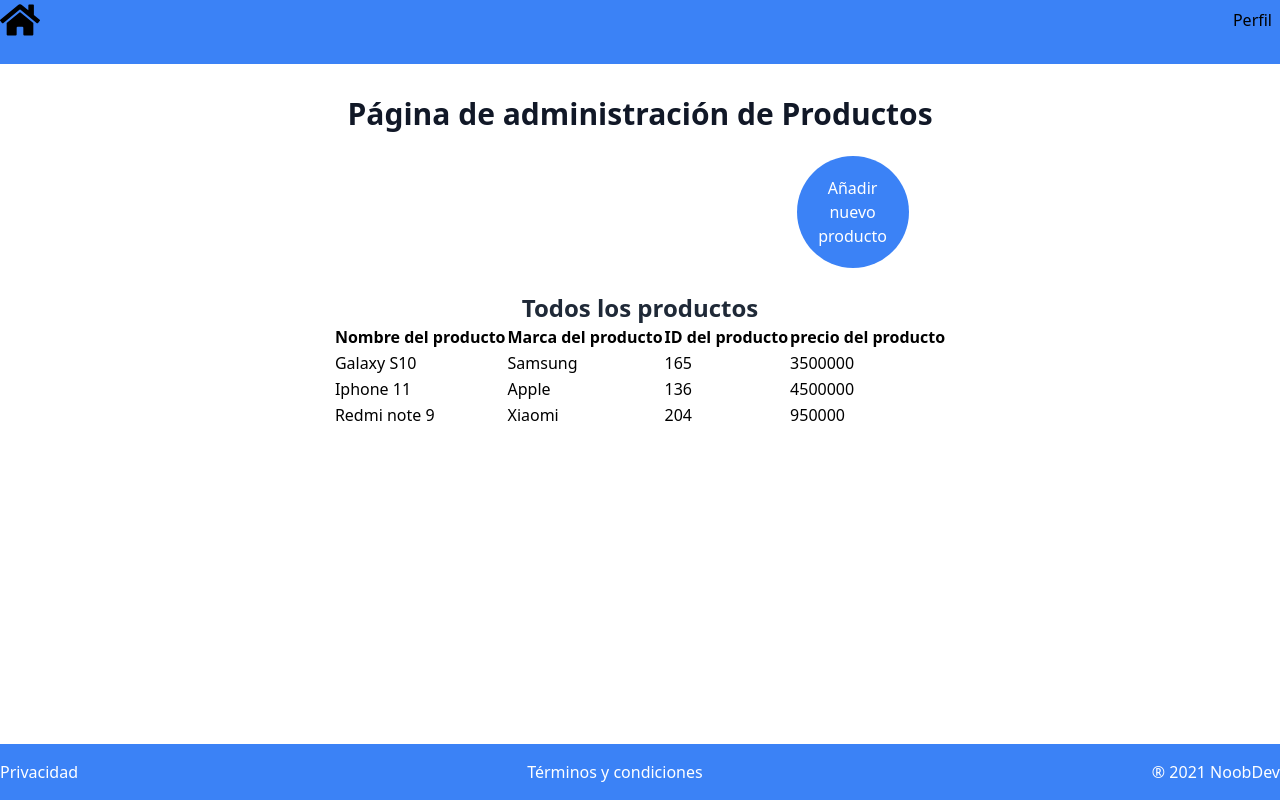
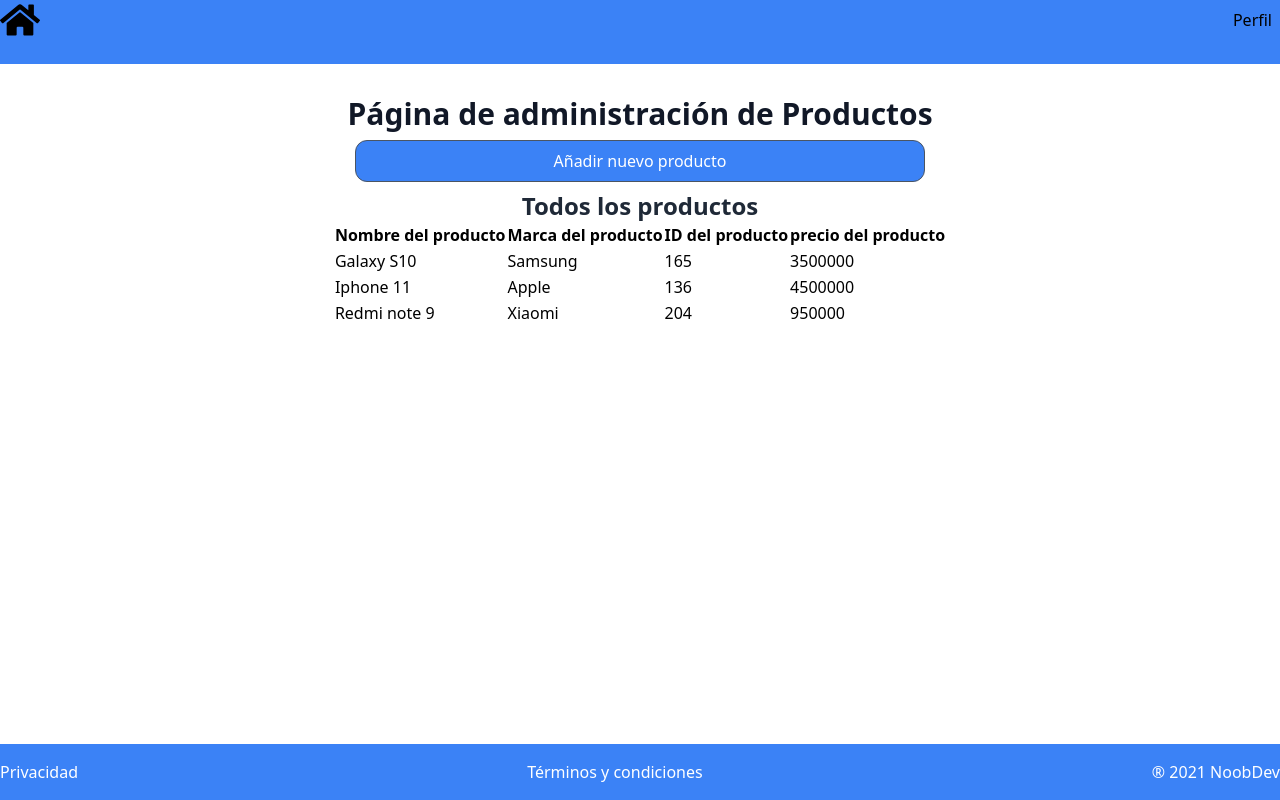
Before and after one commit to NoobDev-INC/ProyectoGestionVentas, a React (Create React App) app: page /Productos in a window 1280 px wide. Built offline with nearby package versions, Linux system fonts and the light colour scheme.

Commit message:
boton centralizado y cambio de forma de circular a rectangular con bordes redondeados

```diff
--- a/src/pages/product/Productos.jsx
+++ b/src/pages/product/Productos.jsx
@@ -54,7 +54,7 @@
           onClick={() => {
             setMostrarTabla(!mostrarTabla);
           }}
-          className={`text-white bg-${colorBoton}-500 p-5 rounded-full m-6 w-28 self-end`}
+          className={`text-white bg-${colorBoton}-500 border  border-gray-600 p-2 rounded-xl m-2`}
         >
           {textoBoton}
         </button>
```
